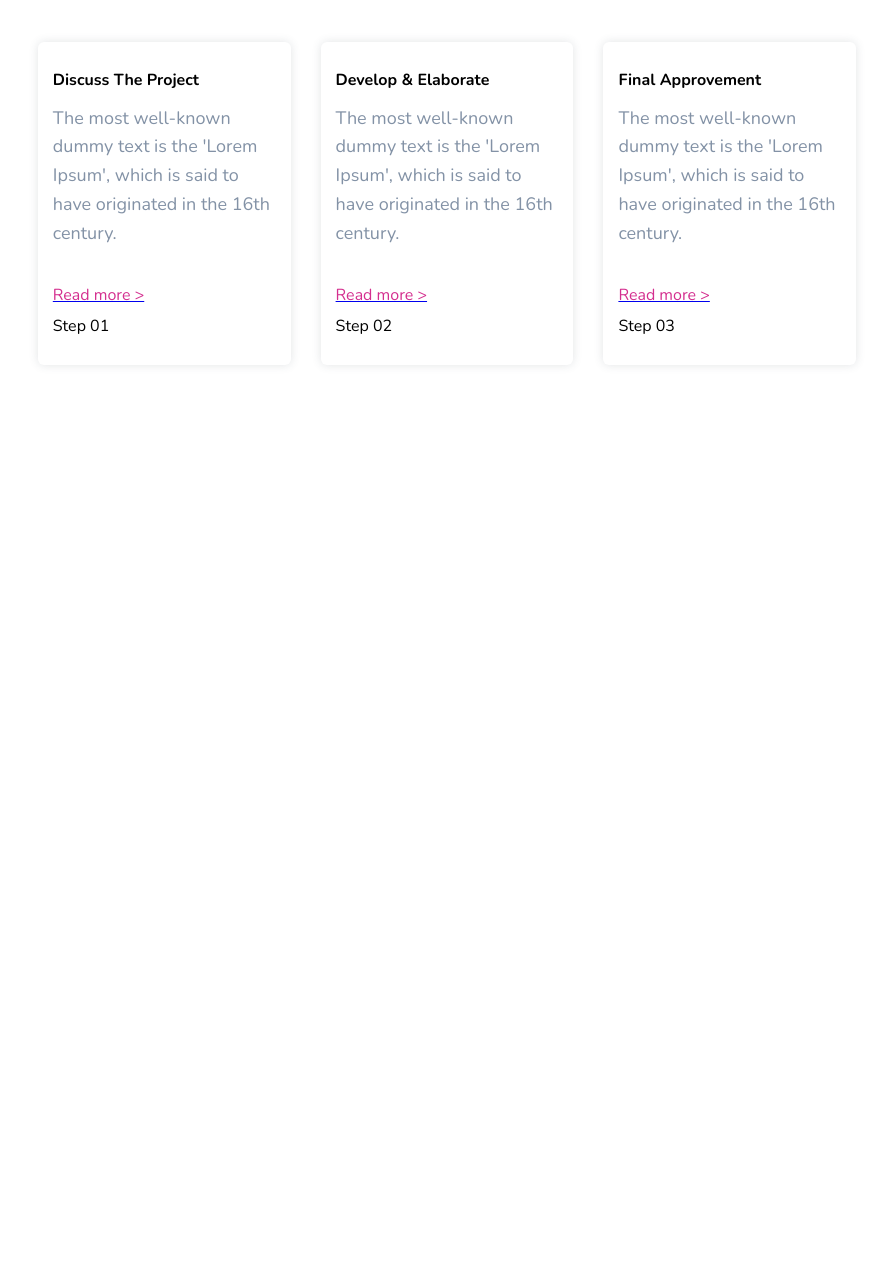
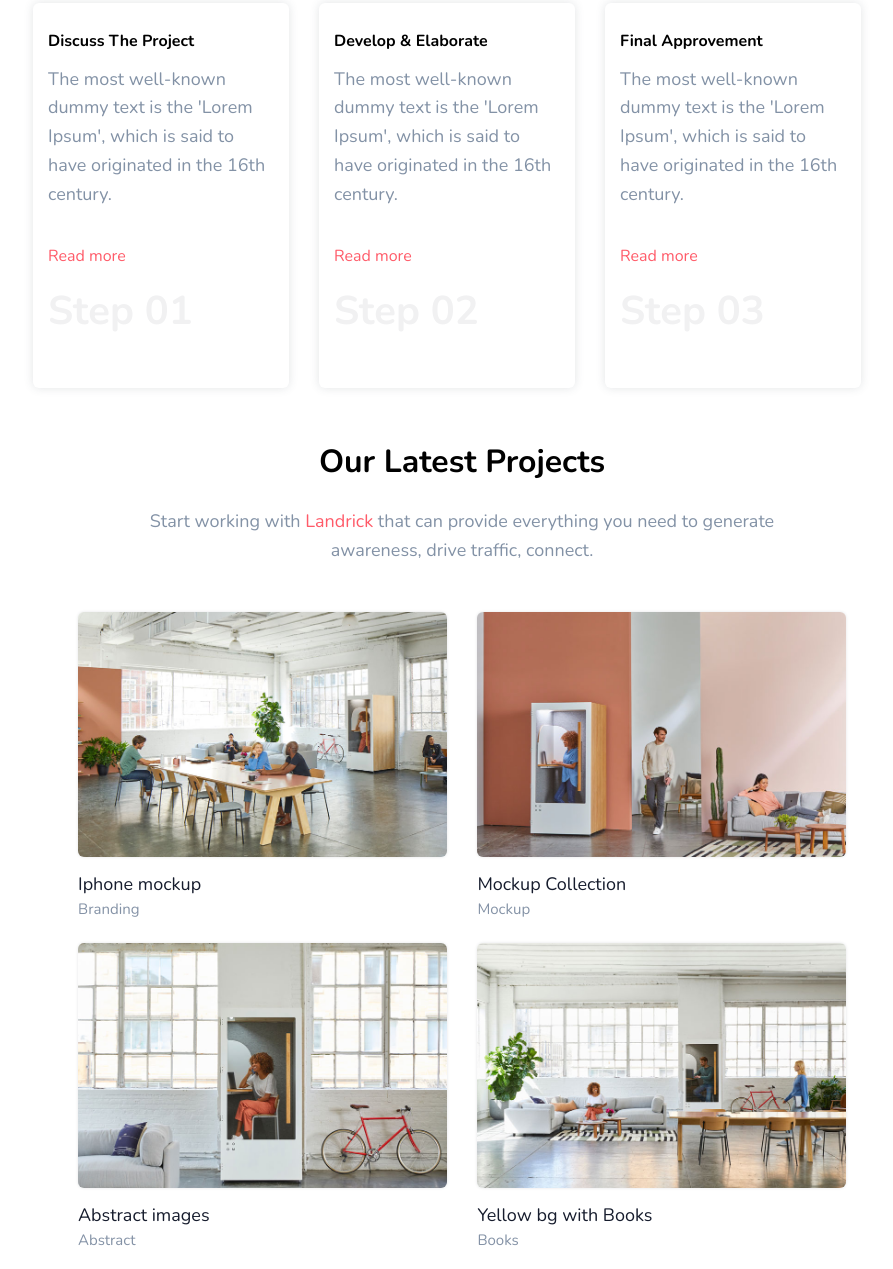
Before and after one commit to binducs29/web-development-training, a plain HTML site: page 003-practise/Design2-practice/index.html in a window 1280 px wide. Shown: the part 1003-2272 px from the top of the page, without its empty margins (178-1071 px from the left). Before the commit the page ends 1407 px from the top, so only its background shows below. Drawn offline with nearby package versions, Linux system fonts and the light colour scheme.

Commit message:
design complete

```diff
--- a/003-practise/Design2-practice/common.css
+++ b/003-practise/Design2-practice/common.css
@@ -2,10 +2,12 @@
      --title-color: #161C2D;
     --para-color: #8392A6;
     --brand-color: #3c4858;
-    --active-color: #d42f8f;
-    --btn-bg-color:#d42f8f;
+    --active-color:#ff5b69;
+    --btn-bg-color:#ff5b69;
+    --btn-highlight-color:#ff283a;
     --btn-font-color: #ffffff;
     --bg-color: #ffffff;
+    --work-para-color: #8492a6 ;
 }
 
 * {
@@ -13,7 +15,7 @@
 }
 
 body {
-
+    margin: 0;
     font-family: 'Nunito', sans-serif;
     font-size: 16px;
     line-height: 1.5;
--- a/003-practise/Design2-practice/index.html
+++ b/003-practise/Design2-practice/index.html
@@ -15,12 +15,12 @@
         <nav class="nav-wrapper container">
             <div>
                 <a href="#" class="nav-brand">
-                    Landrick<span class="active">.</span>
+                    Landrick<span>.</span>
                 </a>
             </div>
             <div class="nav-middle-items">
                 <a href="#" class="nav-item">Home</a>
-                <a href="#" class="nav-item">Landing</a>
+                <a href="#" class="nav-item active">Landing</a>
                 <a href="#" class="nav-item">Pages</a>
                 <a href="#" class="nav-item">Docs</a>
             </div>
@@ -49,7 +49,7 @@
         </div>
     </div>
     <div class="container-style">
-        <div class="image-wrapper  container">
+        <div class="image-wrapper container">
             <div>
                 <img class="image-style" src="/001-images/amazon.svg" alt="">
             </div>
@@ -75,7 +75,7 @@
         <h1>Work Process</h1>
 
         <p class="para-desc">
-            Start working with <span class="active">Landrick </span>that can provide everything you need to generate
+            Start working with <span class="highlight">Landrick </span>that can provide everything you need to generate
             <br>
             awareness, drive traffic, connect.
         </p>
@@ -88,8 +88,8 @@
             <p class="para-desc"> The most well-known dummy text is the 'Lorem Ipsum',
                 which is said to have originated in the 16th century.</p>
 
-            <a href="#"><span class="active">Read more ></span> </a>
-            <p>Step 01</p>
+            <a href="#" class="text-decor"><span class="highlight">Read more</span> </a>
+            <p class="step">Step 01</p>
         </div>
 
         <div class="content-style">
@@ -98,8 +98,8 @@
             <p class="para-desc"> The most well-known dummy text is the 'Lorem Ipsum',
                 which is said to have originated in the 16th century.</p>
 
-            <a href="#"><span class="active">Read more ></span> </a>
-            <p>Step 02</p>
+            <a href="#" class="text-decor"><span class="highlight">Read more</span> </a>
+            <p class="step">Step 02</p>
         </div>
 
         <div class="content-style">
@@ -108,11 +108,100 @@
             <p class="para-desc"> The most well-known dummy text is the 'Lorem Ipsum',
                 which is said to have originated in the 16th century.</p>
 
-            <a href="#"><span class="active">Read more ></span> </a>
-            <p>Step 03</p>
+            <a href="#" class="text-decor"><span class="highlight">Read more</span> </a>
+            <p class="step">Step 03</p>
         </div>
+    </div>
+    <div class="content-display">
+        <h1>
+            Our Latest Projects
+        </h1>
 
+        <p class="para-desc">
+
+            Start working with <span class="highlight">Landrick </span>that can provide everything you need to generate
+            <br>
+            awareness, drive traffic, connect.
+        </p>
     </div>
-</body>
+    <div class="container">
+        <div class="wrapper-picture">
+            <div class="work-outline-spec">
+                <img class="work-spec" src="/001-images/landrick/1.jpg" alt="">
+                <div>
+                    <p class="work-head"> Iphone mockup </p>
+                    <p class="work-text"> Branding</p>
+                </div>
+            </div>
+            <div class="work-outline-spec">
+                <img class="work-spec" src="/001-images/landrick/2.jpg" alt="">
+                <div>
+                    <p class="work-head">
+                        Mockup Collection
+                    </p>
+                    <p class="work-text">Mockup</p>
+                </div>
+            </div>
+            <div class="work-outline-spec">
+                <img class="work-spec" src="/001-images/landrick/3.jpg" alt="">
+                <div>
+                    <p class="work-head">
+                        Abstract images
+                    </p>
+                    <p class="work-text">
+                        Abstract
+                    </p>
+                </div>
+            </div>
+            <div class="work-outline-spec">
+                <img class="work-spec" src="/001-images/landrick/4.jpg" alt="">
+                <div>
+                    <p class="work-head">
+                        Yellow bg with Books </p>
+                    <p class="work-text">Books</p>
+                </div>
+            </div>
+            <div class="work-outline-spec">
+                <img class="work-spec" src="/001-images/landrick/5.jpg" alt="">
+                <div c>
+                    <p class="work-head">
+                        Company V-card
+
+                    </p>
+                    <p class="work-text"> V-card</p>
+                </div>
+            </div>
+            <div class="work-outline-spec">
+                <img class="work-spec" src="/001-images/landrick/6.jpg" alt="">
+                <div>
+                    <p class="work-head">
+                        Mockup box with paints
+                    </p>
+                    <p class="work-text"> Photography</p>
+                </div>
+            </div>
+
+        </div>
+        <div class="content-display margin-bottom">
+            <a href="#" class="btn btn-primary">See More</a>
+        </div>
+    </div>
+
+    <div class="container content-display">
+        <div>
+            <h1>See everything about your workplace</h1>
+
+            <p class="para-desc">
+                Start working with <span class="highlight">Landrick </span>that can provide everything you need to generate
+                <br>
+                awareness, drive traffic, connect.
+            </p>
+        </div>
+        <div class="margin-bottom">
+            <a href="#" class="btn btn-primary margin-right">Buy Now</a>
+            <a href="#" class="btn">Free-trial</a>
+        </div>
+    </body>
+</div>
 
 </html>
--- a/003-practise/Design2-practice/styles.css
+++ b/003-practise/Design2-practice/styles.css
@@ -1,10 +1,18 @@
-
 .nav-wrapper {
-    height: 80px;
     display: flex;
     justify-content: space-between;
     align-items: center;
 }
+
+.nav-style {
+    height: 80px;
+    top: 0;
+    position: fixed;
+    width: 100%;
+    background-color: var(--bg-color);
+    box-shadow:  0 3px 5px 0 rgba(47, 85, 212, 0.3);
+}
+
 
 .nav-brand {
     font-weight: 700;
@@ -23,16 +31,15 @@
     color:var(--brand-color);
 }
 
+.nav-middle-items > a:hover {
+    color: var(--active-color);
+
+}
+
 .nav-middle-items {
     width: 40%;
     display: flex;
     justify-content: space-between;
-}
-
-.nav-style {
-    position: fixed;
-    width: 100%;
-    background-color: var(--bg-color);
 }
 
 .btn {
@@ -40,7 +47,7 @@
     cursor: pointer;
     padding: 8px 25px;
     background-color: transparent;
-    border: 1px solid  #d42f8f;
+    border: 1px solid  #ff5b69 ;
     border-radius: 6px;
     color: var(--active-color);
     font-size: 1rem;
@@ -54,6 +61,7 @@
     box-shadow:  0 3px 5px 0 rgba(47, 85, 212, 0.3);
 }
 
+
 .margin-right {
     margin-right: 8px;
 }
@@ -63,8 +71,12 @@
     color: var(--btn-font-color);
 }
 
+.btn-primary:hover {
+    background-color: var(--btn-highlight-color);
+}
+
 .margin-bottom {
-    margin-bottom: 25px;
+    margin-bottom: 100px;
 }
 
 .title {
@@ -85,6 +97,11 @@
 }
 
 .active {
+    color: var(--active-color);
+}
+
+
+.highlight {
     color: var(--active-color);
 }
 
@@ -152,5 +169,53 @@
     display: flex;
     flex-wrap: wrap;
     justify-content: center;
+}
+
+.text-decor {
+    text-decoration: none;
+}
+
+.step {
+    font-size: 2.5rem;
+    font-weight: 700;
+    color: var(--title-color);
+    opacity: 0.06;
+}
+
+.wrapper-picture {
+    display: flex;
+    flex-direction: row;
+    flex-wrap: wrap;
+    justify-content: space-between;
     align-items: center;
 }
+
+.work-spec {
+    height: auto;
+    width: 100%;
+    border-radius: 6px;
+    box-shadow: 0 0 3px rgba(60, 72, 88, 0.15);
+}
+
+.work-outline-spec {
+    width: 48%;
+    margin-bottom: 15px;
+    margin-top: 7px;
+}
+
+.work-head {
+    margin: 0;
+    margin-top: 7px;
+    font-size: 	1.125rem;
+    color: var(--title-color);
+}
+
+.work-text {
+    margin: 0;
+    font-size: 	0.9375rem;
+    color: var(--work-para-color);
+}
+
+.work-outline-spec > p:hover {
+    color: var(--active-color)
+}
```
Also changed, not shown: 001-images/landrick/1.jpg (added), 001-images/landrick/2.jpg (added), 001-images/landrick/3.jpg (added), 001-images/landrick/4.jpg (added), 001-images/landrick/5.jpg (added), 001-images/landrick/6.jpg (added).
